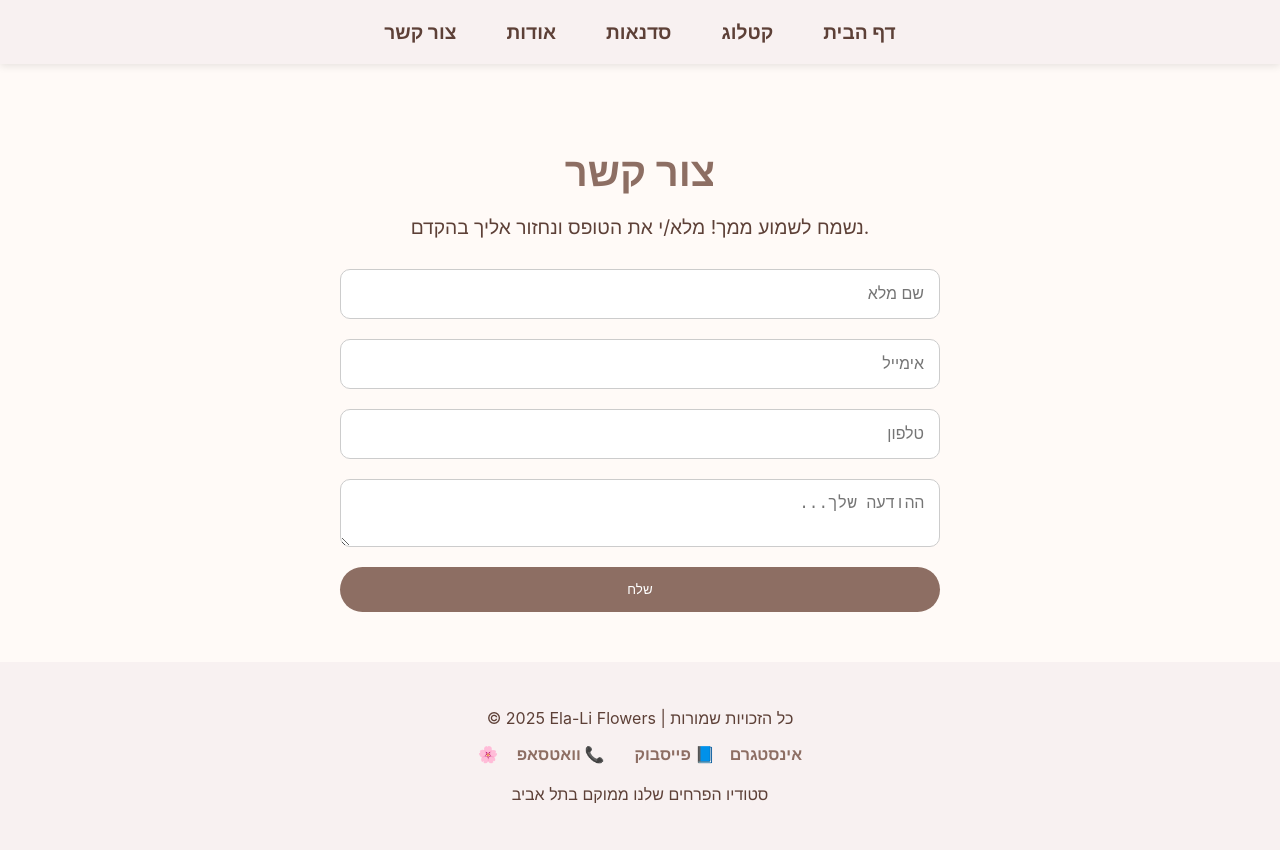
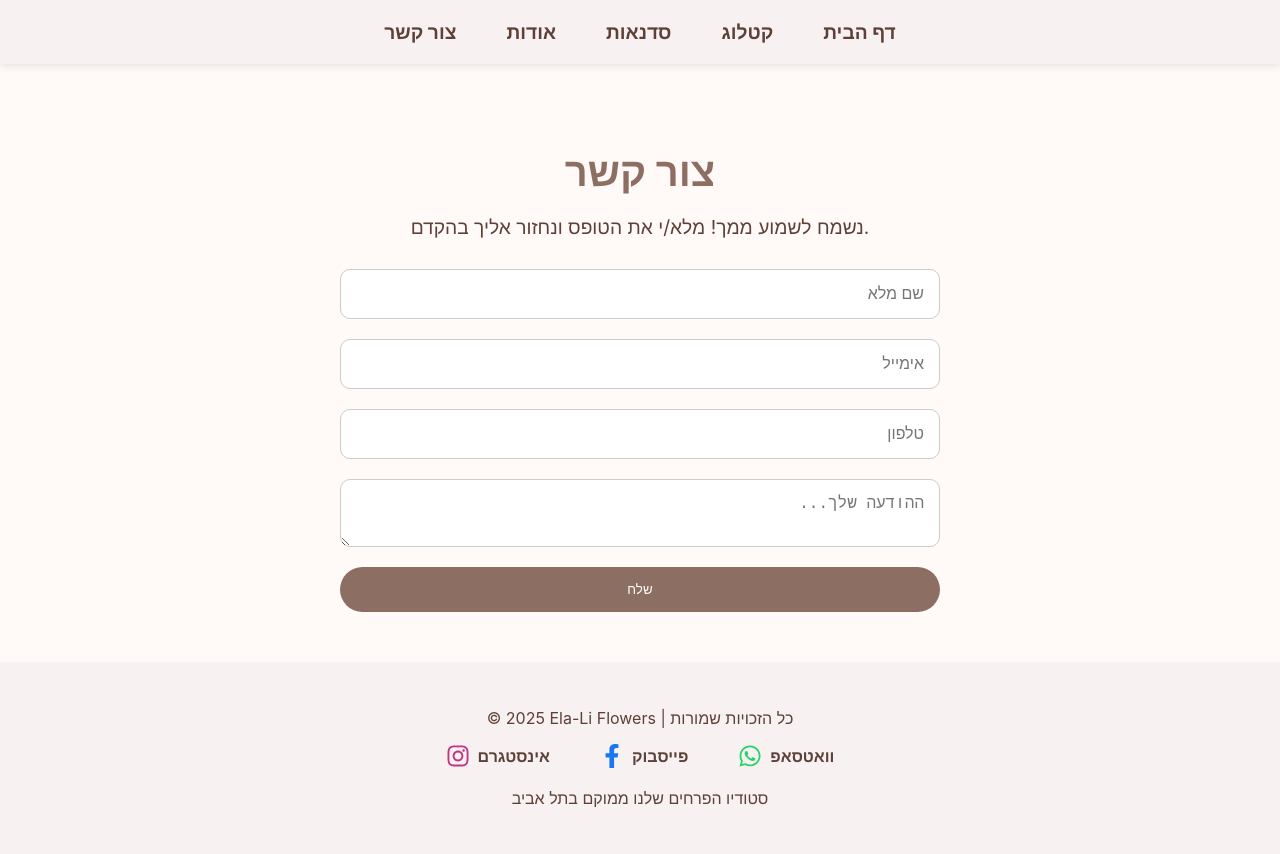
Before and after one commit to ofirtamir/ela-li-flowers, a React (Create React App) app in the folder ela-li-flowers/: page /contact in a window 1280 px wide. Built offline with nearby package versions, Linux system fonts and the light colour scheme.

Commit message:
אייקון

```diff
--- a/ela-li-flowers/src/components/Footer.js
+++ b/ela-li-flowers/src/components/Footer.js
@@ -1,4 +1,5 @@
 import '../styles/Footer.css';
+import { FaInstagram, FaFacebookF, FaWhatsapp } from 'react-icons/fa';
 
 function Footer() {
   return (
@@ -7,15 +8,22 @@ function Footer() {
         <p>© 2025 Ela-Li Flowers | כל הזכויות שמורות</p>
 
         <div className="social-icons">
-        <a href="https://www.instagram.com/" target="_blank" rel="noreferrer">🌸 אינסטגרם</a>
-        <a href="https://www.instagram.com/" target="_blank" rel="noreferrer">📘 פייסבוק</a>
-        <a href="https://www.instagram.com/" target="_blank" rel="noreferrer">📞 וואטסאפ</a>
+          <a href="https://www.instagram.com/ela_li_flowers/" target="_blank" rel="noreferrer">
+            <FaInstagram size={24} color="#C13584" /> אינסטגרם
+          </a>
+
+          <a href="https://www.facebook.com/ela_li_flowers" target="_blank" rel="noreferrer">
+            <FaFacebookF size={24} color="#1877F2" /> פייסבוק
+          </a>
+
+          <a href="https://wa.me/972586017017" target="_blank" rel="noreferrer">
+            <FaWhatsapp size={24} color="#25D366" /> וואטסאפ
+          </a>
         </div>
       </div>
 
       <div className="footer-location">
         <p>סטודיו הפרחים שלנו ממוקם בתל אביב</p>
-        {/* אפשר להטמיע מפה כאן */}
       </div>
     </footer>
   );
--- a/ela-li-flowers/src/styles/Footer.css
+++ b/ela-li-flowers/src/styles/Footer.css
@@ -24,3 +24,22 @@
   .footer-location {
     font-size: 1rem;
   }
+  .social-icons {
+    display: flex;
+    gap: 20px;
+    justify-content: center;
+    align-items: center;
+  }
+
+  .social-icons a {
+    display: flex;
+    align-items: center;
+    gap: 8px;
+    color: #5D4037;
+    text-decoration: none;
+    font-size: 1rem;
+  }
+
+  .social-icons a:hover {
+    opacity: 0.8;
+  }
--- /dev/null
+++ b/package.json
@@ -0,0 +1,5 @@
+{
+  "dependencies": {
+    "react-icons": "^5.5.0"
+  }
+}
```
Also changed, not shown: 1 other file (tests, documents, lock files or other folders).
